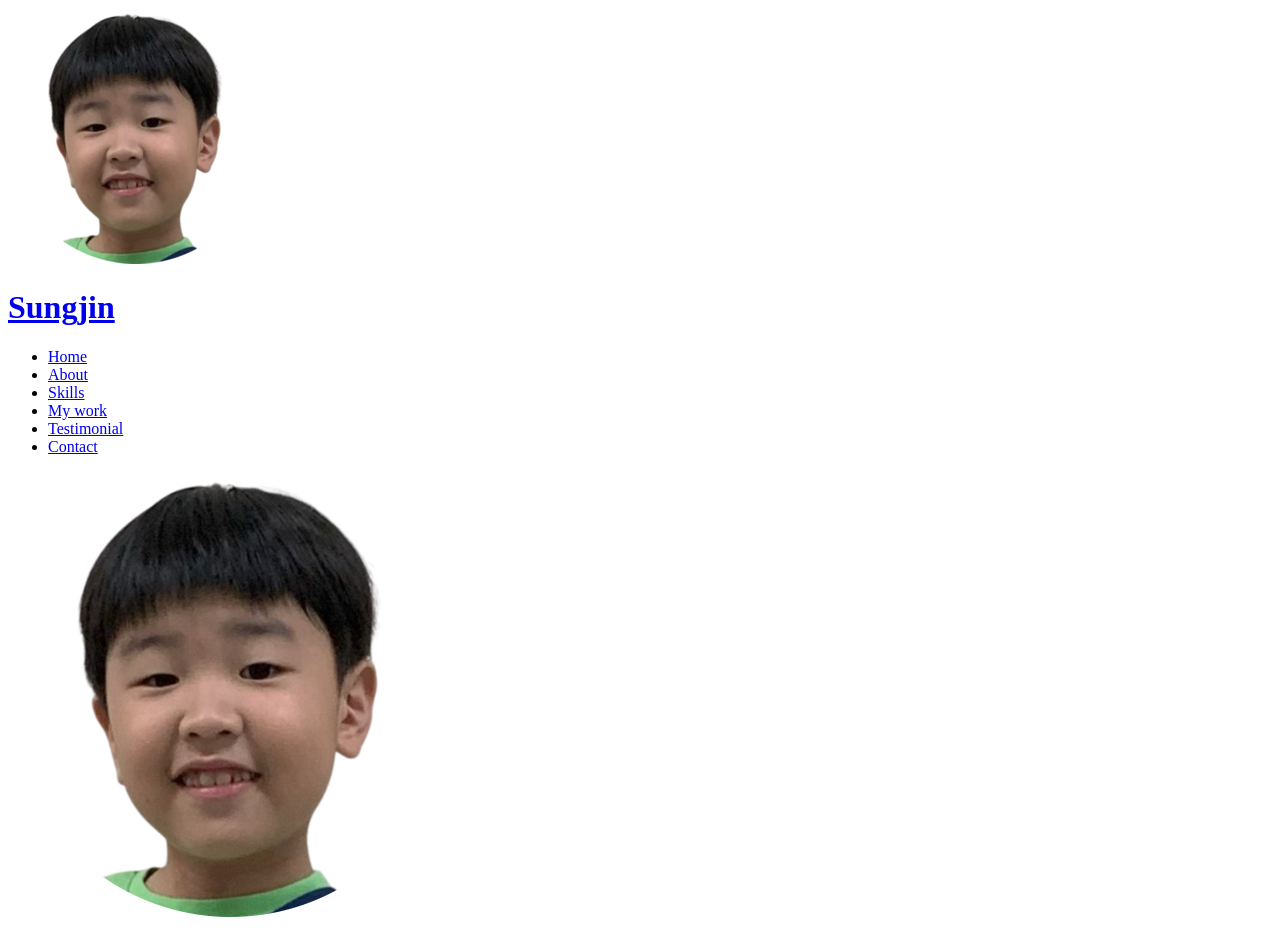
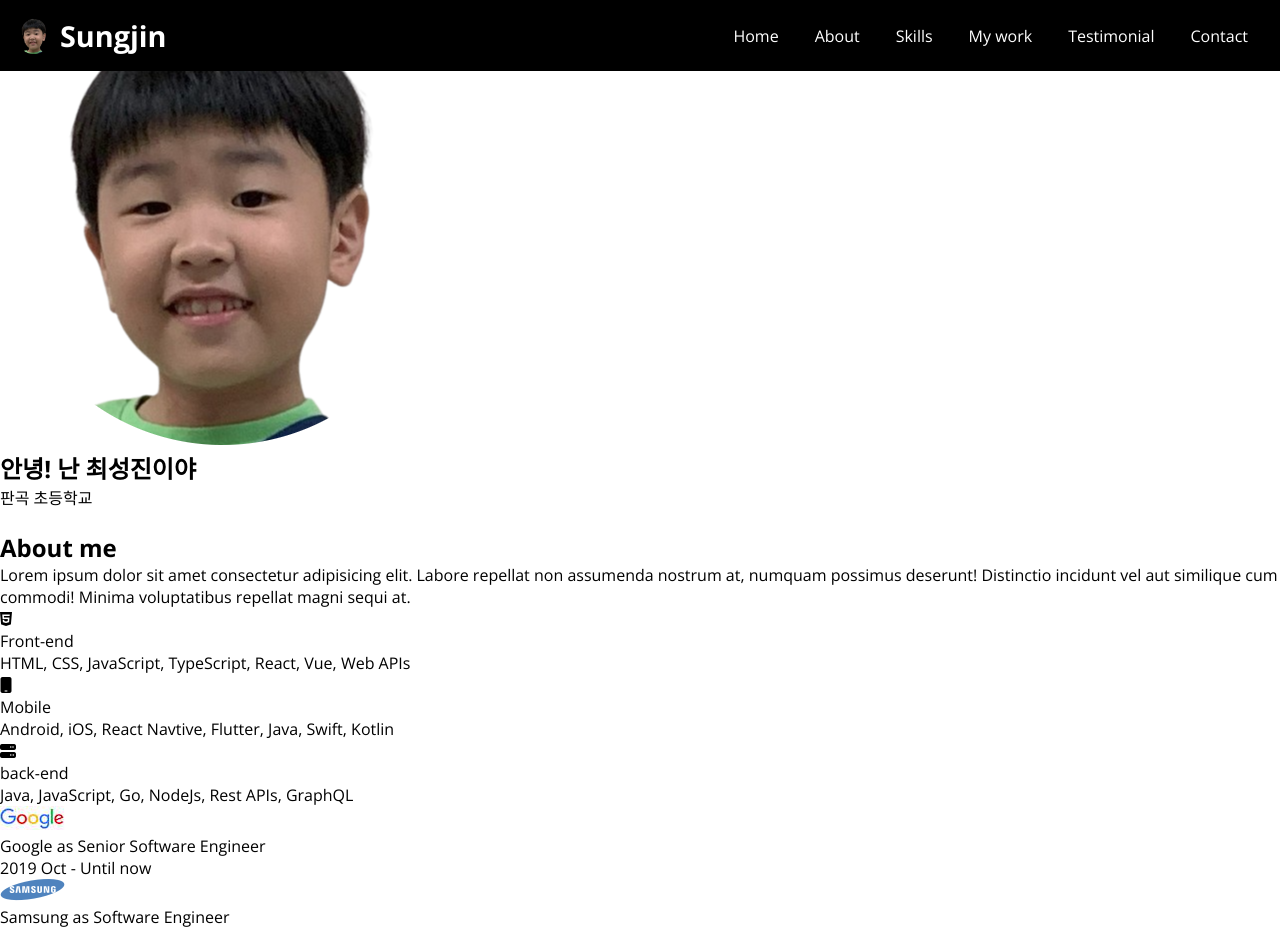
Before and after one commit to changbae77/my_portpolio, a plain HTML site: page index.html in a window 1280 px wide. Shown: the top 931 px of the page. Drawn offline with nearby package versions, Linux system fonts and the light colour scheme.

Commit message:
CSS-Header

```diff
--- a/css/style.css
+++ b/css/style.css
@@ -0,0 +1,98 @@
+/* Global */
+:root {
+  /* App Colors */
+  --color-primary: var(--color-black);
+  --color-primary-variant: var(--color-gray);
+  --color-accent: var(--color-blue);
+  --color-accent-variant: var(--color-orange);
+  --color-text: var(--color-white);
+
+  /* Colors */
+  --color-white: #ffffff;
+  --color-black: #050a13;
+  --color-blue: #03e8f9;
+  --color-orange: #fd6413;
+  --color-gray: #1b1e26;
+}
+
+* {
+  box-sizing: border-box;
+}
+
+body {
+  font-family: "Open Sans", sans-serif;
+  margin: 0;
+}
+
+h1,
+h2,
+h3,
+p,
+ul {
+  margin: 0;
+}
+
+ul {
+  list-style: none;
+  padding: 0;
+}
+
+a {
+  text-decoration: none;
+  color: var(--color-text);
+}
+
+button {
+  background-color: transparent;
+  outline: 0;
+  border: 0;
+}
+
+button:focus {
+  outline: 1px solid var(--color-accent);
+}
+
+/* Header */
+.header {
+  background-color: black;
+  position: fixed;
+  top: 0;
+  width: 100%;
+  padding: 1rem;
+  display: flex;
+  justify-content: space-between;
+  align-items: center;
+}
+
+.header__logo {
+  display: flex;
+  align-items: center;
+  gap: 8px;
+}
+
+.header__logo__img {
+  width: 36px;
+  height: 36px;
+}
+
+.header__logo__title {
+  font-size: 1.8rem;
+}
+
+.header__menu {
+  display: flex;
+  gap: 4px;
+}
+
+.header__menu__item {
+  padding: 8px 16px;
+}
+
+.header__menu__item:hover {
+  border-bottom: 1px solid var(--color-accent);
+}
+
+.header__menu__item.active {
+  border: 1px solid var(--color-accent);
+  border-radius: 4px;
+}
--- a/index.html
+++ b/index.html
@@ -32,19 +32,21 @@
   </head>
   <body>
     <!-- Header -->
-    <header>
-      <div>
-        <img src="images/favicon.ico" alt="logo" />
-        <h1><a href="#">Sungjin</a></h1>
+    <header class="header">
+      <div class="header__logo">
+        <img class="header__logo__img" src="images/favicon.ico" alt="logo" />
+        <h1 class="header__logo__title"><a href="#">Sungjin</a></h1>
       </div>
       <nav>
-        <ul>
-          <li><a href="#home">Home</a></li>
-          <li><a href="#about">About</a></li>
-          <li><a href="#skills">Skills</a></li>
-          <li><a href="#work">My work</a></li>
-          <li><a href="#testimonial">Testimonial</a></li>
-          <li><a href="#contact">Contact</a></li>
+        <ul class="header__menu">
+          <li><a class="header__menu__item" href="#home">Home</a></li>
+          <li><a class="header__menu__item" href="#about">About</a></li>
+          <li><a class="header__menu__item" href="#skills">Skills</a></li>
+          <li><a class="header__menu__item" href="#work">My work</a></li>
+          <li>
+            <a class="header__menu__item" href="#testimonial">Testimonial</a>
+          </li>
+          <li><a class="header__menu__item" href="#contact">Contact</a></li>
         </ul>
       </nav>
     </header>
```
